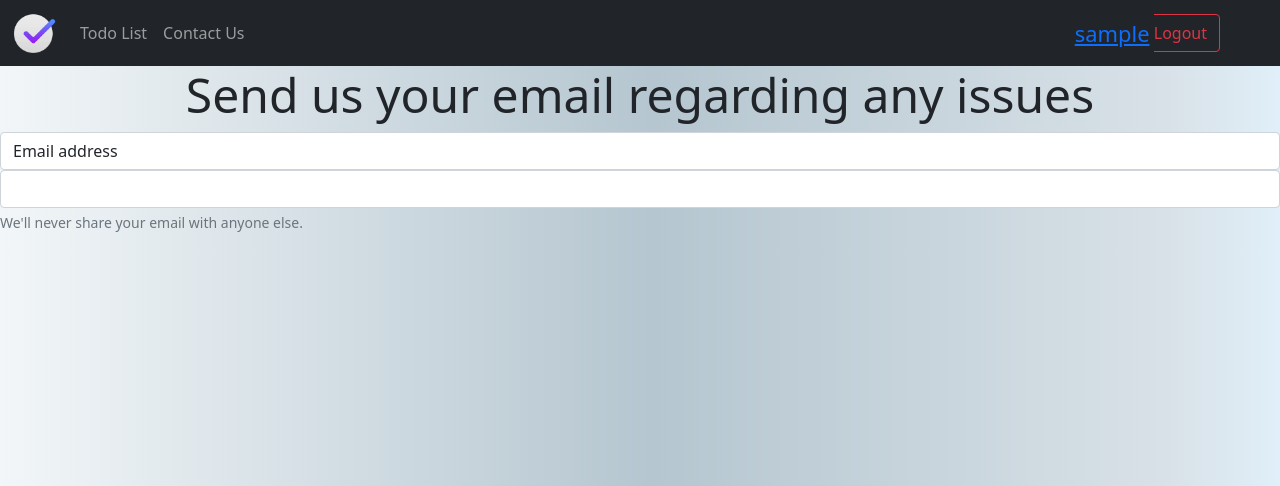
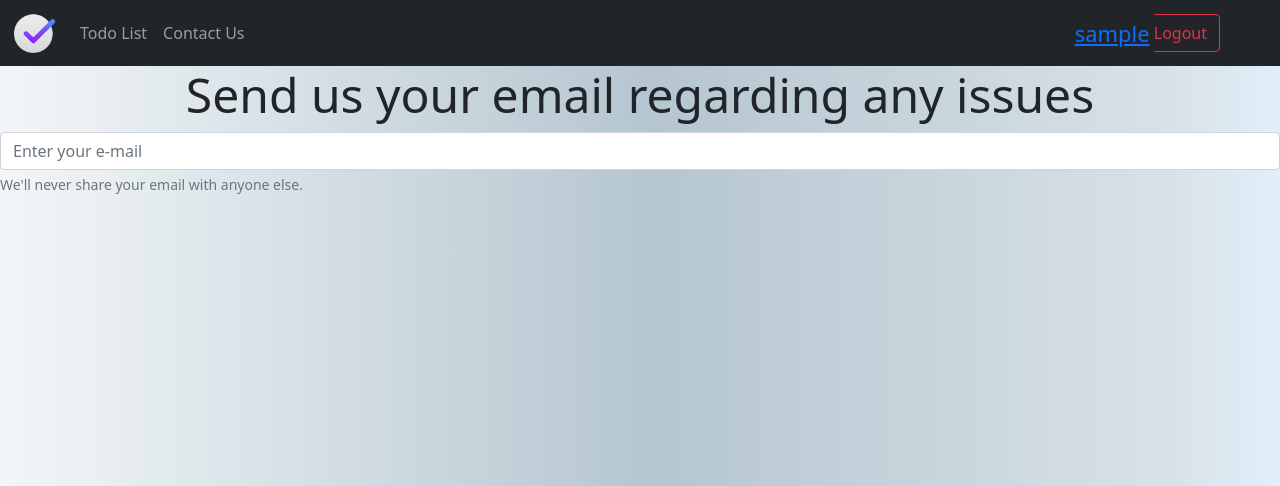
Before and after one commit to Titas-123/Taskmate, a Django app: page /contact in a window 1280 px wide. Shown: the top 486 px of the page. Run offline with Django 4.2, Linux system fonts and the light colour scheme; the visitor is signed in with stand-in values (Sample User, id 1); some libraries are stand-ins or nearby versions; some web fonts are replaced.

Commit message:
9th commit

```diff
--- a/myapp/templates/contact.html
+++ b/myapp/templates/contact.html
@@ -8,8 +8,7 @@
  <form>
   <div class="mb-3">
     <h1 class="display-5 text-center">{{ contact_text }}</h1>
-    <label for="exampleInputEmail1" class="form-control">Email address</label>
-    <input type="email" class="form-control" id="exampleInputEmail1" aria-describedby="emailHelp">
+    <input type="email" class="form-control" placeholder="Enter your e-mail">
     <div id="emailHelp" class="form-text">We'll never share your email with anyone else.</div>
   </div>
  </form>
```
